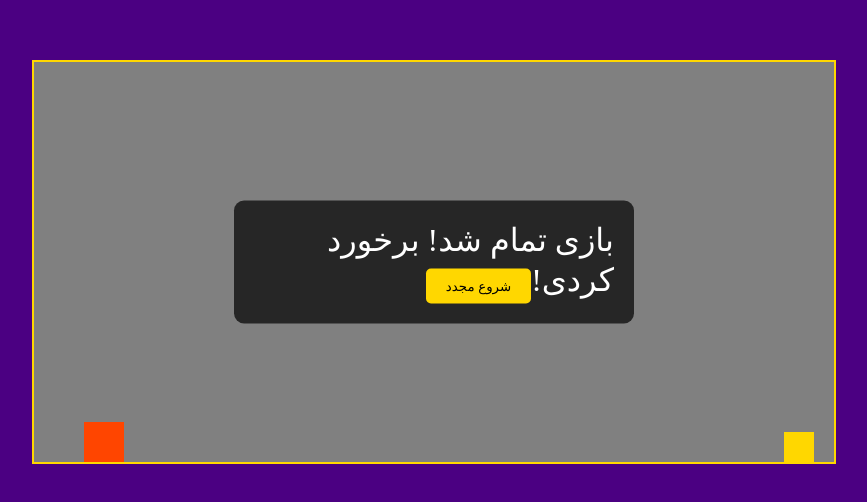
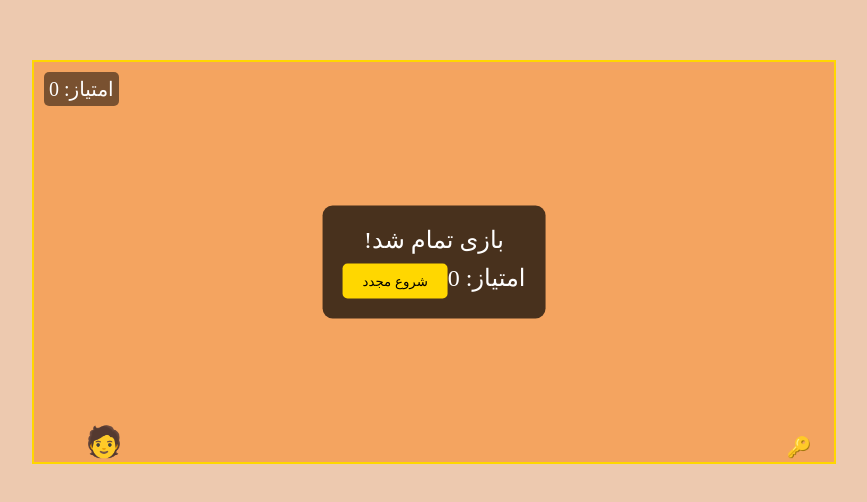
Before and after one commit to Nexoracode/game, a plain HTML site: page index.html in a window 1280 px wide. Shown: the part 138-640 px from the top of the page, without its empty margins (206-1073 px from the left). Drawn offline with Linux system fonts and the light colour scheme.

Commit message:
change character game

```diff
--- a/index.html
+++ b/index.html
@@ -3,7 +3,7 @@
 <head>
     <meta charset="UTF-8">
     <meta name="viewport" content="width=device-width, initial-scale=1.0">
-    <title>فرار از معبد نفرین‌شده</title>
+    <title>فرار در بیابان کاکتوس‌ها</title>
     <style>
         body {
             margin: 0;
@@ -11,13 +11,13 @@
             justify-content: center;
             align-items: center;
             height: 100vh;
-            background-color: #4B0082; /* بنفش تیره، حس معبد */
+            background-color: #EDC9AF; /* رنگ بیابانی */
             overflow: hidden;
         }
         #game-container {
             width: 800px;
             height: 400px;
-            background-color: #808080; /* خاکستری، حس سنگ معبد */
+            background-color: #F4A460; /* شنی */
             position: relative;
             border: 2px solid #FFD700;
             overflow: hidden;
@@ -25,25 +25,47 @@
         #player {
             width: 40px;
             height: 40px;
-            background-color: #FF4500; /* نارنجی، کاوشگر */
+            font-size: 30px;
             position: absolute;
             bottom: 0;
             left: 50px;
+            text-align: center;
+            line-height: 40px;
         }
         .obstacle {
-            width: 20px;
+            width: 30px;
             height: 60px;
-            background-color: #8B0000; /* قرمز تیره، دیوار خطرناک */
+            font-size: 40px;
             position: absolute;
             bottom: 0;
+            text-align: center;
+        }
+        .bird {
+            width: 30px;
+            height: 30px;
+            font-size: 20px;
+            position: absolute;
+            top: 50px;
         }
         #goal {
             width: 30px;
             height: 30px;
-            background-color: #FFD700; /* طلایی، کلید */
+            font-size: 20px;
             position: absolute;
             bottom: 0;
             right: 20px;
+            text-align: center;
+            line-height: 30px;
+        }
+        #score {
+            position: absolute;
+            top: 10px;
+            left: 10px;
+            font-size: 20px;
+            color: white;
+            background-color: rgba(0, 0, 0, 0.5);
+            padding: 5px;
+            border-radius: 5px;
         }
         #game-over, #win {
             display: none;
@@ -51,11 +73,12 @@
             top: 50%;
             left: 50%;
             transform: translate(-50%, -50%);
-            font-size: 2em;
+            font-size: 1.5em;
             color: white;
             background-color: rgba(0, 0, 0, 0.7);
             padding: 20px;
             border-radius: 10px;
+            text-align: center;
         }
         button {
             background-color: #FFD700;
@@ -69,10 +92,11 @@
 </head>
 <body>
     <div id="game-container">
-        <div id="player"></div>
-        <div id="goal"></div>
-        <div id="game-over">بازی تمام شد! برخورد کردی!</div>
-        <div id="win">تبریک! کلید رو پیدا کردی!</div>
+        <div id="player">🧑</div>
+        <div id="goal">🔑</div>
+        <div id="score">امتیاز: 0</div>
+        <div id="game-over">بازی تمام شد!<br>امتیاز: <span id="final-score"></span></div>
+        <div id="win">تبریک! کلید رو پیدا کردی!<br>امتیاز: <span id="win-score"></span></div>
     </div>
 
     <script>
@@ -81,11 +105,15 @@
         const gameOverScreen = document.getElementById('game-over');
         const winScreen = document.getElementById('win');
         const goal = document.getElementById('goal');
+        const scoreDisplay = document.getElementById('score');
+        const finalScore = document.getElementById('final-score');
+        const winScore = document.getElementById('win-score');
 
         let playerX = 50;
         let playerY = 0;
         let isJumping = false;
         let gameOver = false;
+        let score = 0;
 
         // حرکت بازیکن
         document.addEventListener('keydown', (e) => {
@@ -99,9 +127,11 @@
             }
             if (e.key === 'ArrowUp' && !isJumping) {
                 isJumping = true;
+                score += 1; // امتیاز برای هر پرش
+                scoreDisplay.innerHTML = `امتیاز: ${score}`;
                 let jumpHeight = 0;
                 const jumpInterval = setInterval(() => {
-                    if (jumpHeight >= 100) {
+                    if (jumpHeight >= 120) {
                         clearInterval(jumpInterval);
                         const fallInterval = setInterval(() => {
                             if (jumpHeight <= 0) {
@@ -120,12 +150,13 @@
             player.style.left = playerX + 'px';
         });
 
-        // ایجاد موانع
+        // ایجاد موانع (کاکتوس)
         function createObstacle() {
             if (gameOver) return;
 
             const obstacle = document.createElement('div');
             obstacle.classList.add('obstacle');
+            obstacle.innerHTML = '🌵';
             obstacle.style.right = '0px';
             gameContainer.appendChild(obstacle);
 
@@ -149,10 +180,56 @@
                 ) {
                     gameOver = true;
                     gameOverScreen.style.display = 'block';
+                    finalScore.innerHTML = score;
                     addRestartButton(gameOverScreen);
+                }
+            }, 20);
+
+            setTimeout(createObstacle, Math.random() * 2000 + 1000);
+        }
+
+        // ایجاد پرنده
+        function createBird() {
+            if (gameOver) return;
+
+            const bird = document.createElement('div');
+            bird.classList.add('bird');
+            bird.innerHTML = '🐦';
+            bird.style.right = '0px';
+            gameContainer.appendChild(bird);
+
+            let birdX = 0;
+            const moveBird = setInterval(() => {
+                if (birdX >= 800 || gameOver) {
+                    clearInterval(moveBird);
+                    bird.remove();
+                    return;
+                }
+                birdX += 7;
+                bird.style.right = birdX + 'px';
+
+                // بررسی برخورد با پرنده
+                const playerRect = player.getBoundingClientRect();
+                const birdRect = bird.getBoundingClientRect();
+                if (
+                    playerRect.left < birdRect.right &&
+                    playerRect.right > birdRect.left &&
+                    playerRect.top < birdRect.bottom &&
+                    playerRect.bottom > birdRect.top
+                ) {
+                    gameOver = true;
+                    gameOverScreen.style.display = 'block';
+                    finalScore.innerHTML = score;
+                    addRestartButton(gameOverScreen);
+                }
+            }, 20);
+
+            setTimeout(createBird, Math.random() * 3000 + 2000);
         }
 
         // بررسی رسیدن به کلید
+        function checkGoal() {
+            const playerRect = player.getBoundingClientRect();
             const goalRect = goal.getBoundingClientRect();
             if (
                 playerRect.left < goalRect.right &&
@@ -161,11 +238,9 @@
             ) {
                 gameOver = true;
                 winScreen.style.display = 'block';
+                winScore.innerHTML = score;
                 addRestartButton(winScreen);
             }
-            }, 20);
-
-            setTimeout(createObstacle, Math.random() * 2000 + 1000);
         }
 
         function addRestartButton(screen) {
@@ -175,7 +250,10 @@
             screen.appendChild(restartBtn);
         }
 
+        // شروع بازی
         createObstacle();
+        createBird();
+        setInterval(checkGoal, 20);
     </script>
 </body>
 </html>
```
Lines whose indentation alone changed are shown as unchanged.
